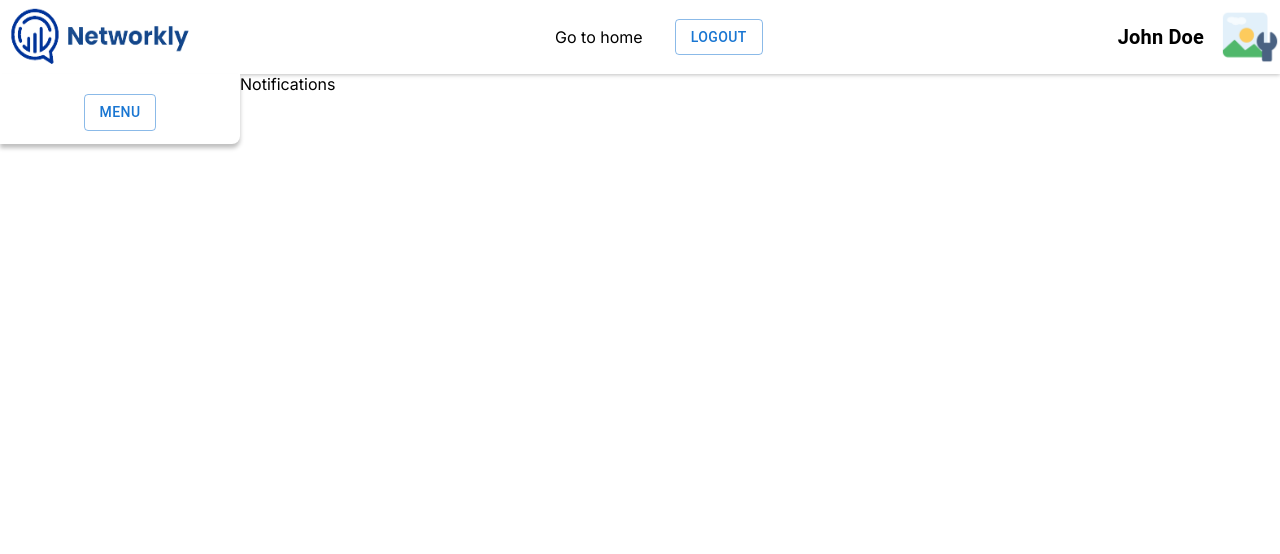
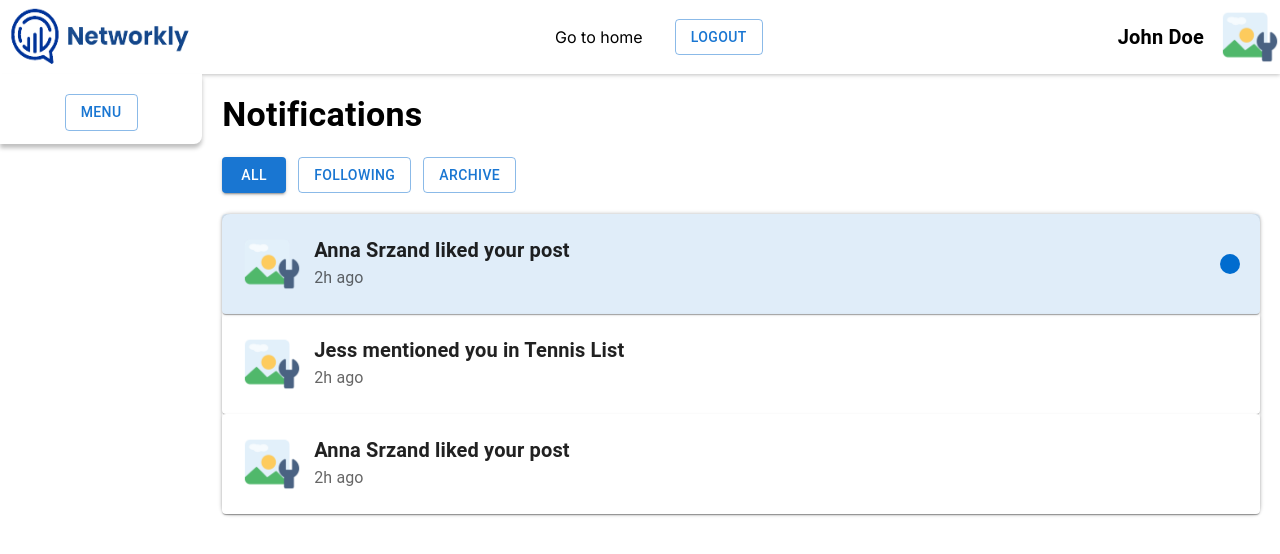
Before and after one commit to Dzenoo/Social-Media-App, a Next.js app: page /notifications in a window 1280 px wide. Shown: the top 554 px of the page. Built offline with nearby package versions, Linux system fonts and the light colour scheme.

Commit message:
Adding notifications

```diff
--- a/app/(dashboard)/notifications/page.jsx
+++ b/app/(dashboard)/notifications/page.jsx
@@ -1,7 +1,40 @@
 "use client";
+import { Box, Button, Typography } from "@mui/material";
+import classes from "../../../css/Notifications.module.css";
+import NotificationItem from "@/components/Notifications/NotificationItem";
 
 const Notifications = () => {
-  return <div>Notifications</div>;
+  return (
+    <section className={classes.notifications_section}>
+      <Box>
+        <Typography variant="h4" fontWeight="bold">
+          Notifications
+        </Typography>
+      </Box>
+      <Box className={classes.notifications_buttons}>
+        <Button variant="contained">All</Button>
+        <Button variant="outlined">Following</Button>
+        <Button variant="outlined">Archive</Button>
+      </Box>
+      <Box className={classes.notifications_container}>
+        <NotificationItem
+          title="Anna Srzand liked your post"
+          time="2h ago"
+          isActive={true}
+        />
+        <NotificationItem
+          title="Jess mentioned you in Tennis List"
+          isActive={false}
+          time="2h ago"
+        />
+        <NotificationItem
+          title="Anna Srzand liked your post"
+          time="2h ago"
+          isActive={false}
+        />
+      </Box>
+    </section>
+  );
 };
 
 export default Notifications;
--- a/components/Dashboard/Cards.jsx
+++ b/components/Dashboard/Cards.jsx
@@ -1,6 +1,6 @@
 "use client";
 
-import { Box, Card, Container, Typography } from "@mui/material";
+import { Box, Card, Typography } from "@mui/material";
 import classes from "../../css/Dashboard.module.css";
 import Image from "next/image";
 
--- /dev/null
+++ b/components/Notifications/NotificationItem.jsx
@@ -0,0 +1,30 @@
+"use client";
+import { Box, Card, Typography } from "@mui/material";
+import Image from "next/image";
+import React from "react";
+import classes from "../../css/Notifications.module.css";
+
+const NotificationItem = ({ title, time, isActive }) => {
+  const isNewNotifications = isActive
+    ? ` ${classes.notification_item} ${classes.activeNotification} `
+    : ` ${classes.notification_item}  ${classes.basic_notification}`;
+
+  return (
+    <Card className={isNewNotifications}>
+      <Image
+        src="/images/setting.png"
+        width={60}
+        height={60}
+        alt="notifi_img"
+      />
+      <Box>
+        <Typography fontWeight="bold" variant="h6">
+          {title}
+        </Typography>
+        <Typography color="textSecondary">{time}</Typography>
+      </Box>
+    </Card>
+  );
+};
+
+export default NotificationItem;
--- /dev/null
+++ b/css/Notifications.module.css
@@ -0,0 +1,44 @@
+.notifications_section {
+  width: 100%;
+  padding: 20px;
+  display: flex;
+  flex-direction: column;
+  gap: 1.3em;
+}
+
+.notifications_section .notifications_buttons {
+  display: flex;
+  gap: 12px;
+}
+
+.notifications_section .notifications_container {
+  background: #ffffff;
+  box-shadow: 0px 0px 4px rgba(0, 0, 0, 0.25);
+  border-radius: 8px;
+}
+
+.notification_item {
+  display: flex;
+  gap: 12px;
+  padding: 20px;
+}
+
+.notification_item.activeNotification {
+  background-color: #006bcf1f;
+  position: relative;
+}
+
+.notification_item.activeNotification::before {
+  content: " ";
+  width: 20px;
+  height: 20px;
+  background-color: #006ccf;
+  border-radius: 60%;
+  position: absolute;
+  right: 20px;
+  top: 40px;
+}
+
+.notification_item.basic_notification {
+  background-color: #ffffff;
+}
```
